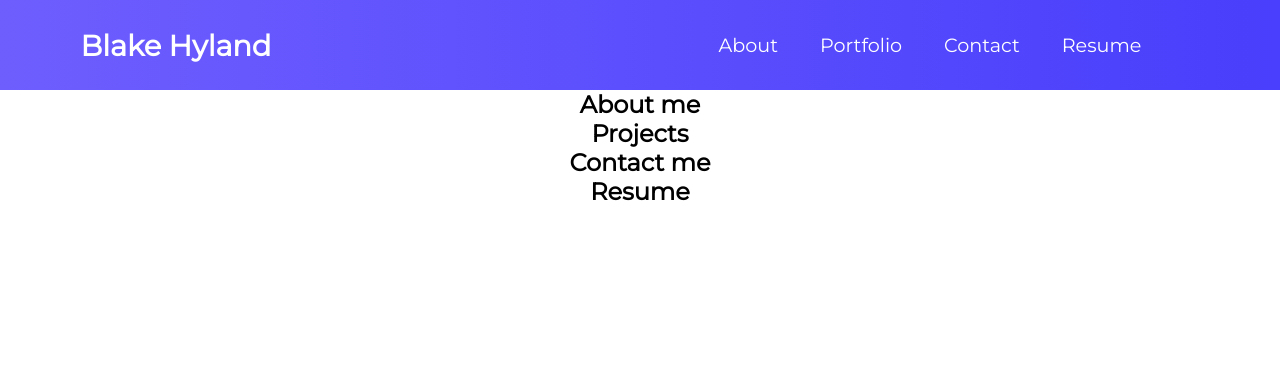
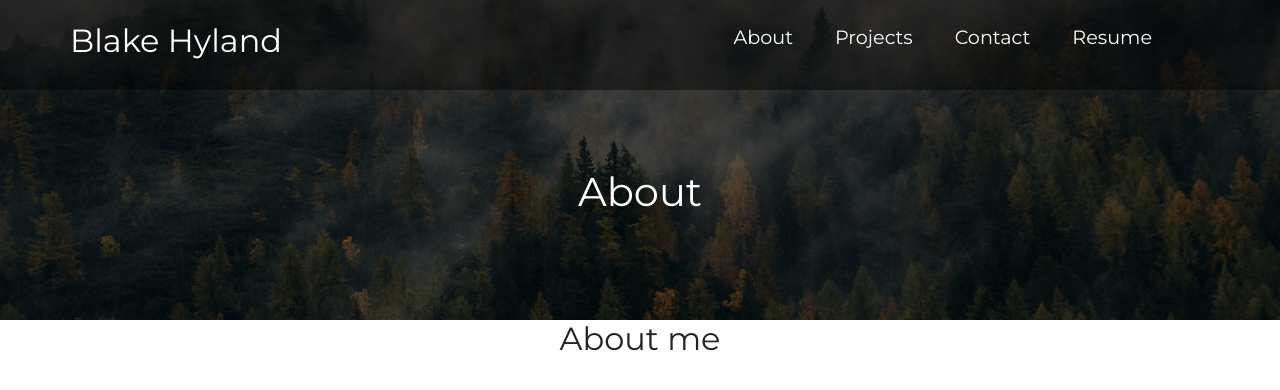
Before and after one commit to bhyland95/React-Portfolio, a React (Create React App) app: page / in a window 1280 px wide. Shown: the top 390 px of the page. Built offline with nearby package versions, Linux system fonts and the light colour scheme.

Commit message:
added heading and navbar

```diff
--- a/package.json
+++ b/package.json
@@ -6,7 +6,9 @@
     "@testing-library/jest-dom": "^5.15.1",
     "@testing-library/react": "^11.2.7",
     "@testing-library/user-event": "^12.8.3",
+    "bootstrap": "^5.1.3",
     "react": "^17.0.2",
+    "react-bootstrap": "^2.0.3",
     "react-dom": "^17.0.2",
     "react-scripts": "4.0.3",
     "web-vitals": "^1.1.2"
--- a/src/App.js
+++ b/src/App.js
@@ -5,20 +5,37 @@ import Resume from './components/Resume'
 import Contact from './components/Contact'
 import Header from './components/Header/Header';
 import Projects from './components/Projects'
+import { MenuItems } from './components/Navbar/MenuItems';
+import Navbar2 from './components/Nav';
+import "bootstrap/dist/css/bootstrap.min.css"
+
 
 
 function App() {
 
+  const [currentPage, setCurrentPage] = useState(MenuItems[0].title)
+
+  function renderPage() {
+    switch (currentPage) {
+      case 'Projects':
+        return <Projects />
+      case 'Contact':
+        return <Contact />
+      case 'Resume':
+        return <Resume />
+      default:
+        return <About />
+    }
+  }
+
+
+
 
   return (
     <div>
-        <Header />
-
+      <Header setCurrentPage={setCurrentPage} />
       <main>
-        <About />
-        <Projects />
-        <Contact />
-        <Resume />
+        {renderPage()}
       </main>
     </div>
 
--- /dev/null
+++ b/src/components/Header/Header.css
@@ -0,0 +1,18 @@
+.hero-image {
+    background-image: linear-gradient(rgba(0, 0, 0, 0.5), rgba(0, 0, 0, 0.5)), url("../../Assets/Forest.jpg");
+    height: 40vh;
+
+    background-position: center;
+  background-repeat: no-repeat;
+  background-size: cover;
+  position: relative;
+}
+
+.hero-text {
+  text-align: center;
+  position: absolute;
+  top: 60%;
+  left: 50%;
+  transform: translate(-50%, -50%);
+  color: white;
+}
--- a/src/components/Header/Header.js
+++ b/src/components/Header/Header.js
@@ -1,16 +1,38 @@
-import React, {useState} from 'react';
+import React, { useState } from 'react';
 import Navbar from '../Navbar/Navbar'
+import './Header.css'
+import { MenuItems } from '../Navbar/MenuItems';
 
 
 
-function Header() {
 
-return (
-        <header>
-                <nav>
-                        <Navbar />
-                </nav>
-        </header>
+function Header({ setCurrentPage, CurrentTitle }) {
+
+        const [currentTitle, setCurrentTitle] = useState(MenuItems[0].title)
+
+        function renderTitle() {
+                switch (currentTitle) {
+                  case 'Projects':
+                    return "Projects"
+                  case 'Contact':
+                    return "Contact"
+                  case 'Resume':
+                    return "Resume"
+                  default:
+                    return "About"
+                }
+              }
+
+
+        return (
+                <header>
+                        <div className="hero-image">
+                                <nav>
+                                        <Navbar setCurrentPage={setCurrentPage} title='Blake Hyland' setCurrentTitle={setCurrentTitle} />
+                                </nav>
+                                <h1 className="hero-text">{renderTitle()}</h1>
+                        </div>
+                </header>
         )
 
 }
--- /dev/null
+++ b/src/components/Nav/index.js
@@ -0,0 +1,21 @@
+import React from "react"
+import { Navbar, Nav, Container } from "react-bootstrap"
+
+function Navbar2 () {
+
+
+return (
+<Navbar bg="dark" variant="dark">
+    <Container>
+    <Navbar.Brand href="#home">Navbar</Navbar.Brand>
+    <Nav className="me-auto">
+      <Nav.Link href="#home">Home</Nav.Link>
+      <Nav.Link href="#features">Features</Nav.Link>
+      <Nav.Link href="#pricing">Pricing</Nav.Link>
+    </Nav>
+    </Container>
+  </Navbar>
+)
+}
+
+export default Navbar2
--- a/src/components/Navbar/MenuItems.js
+++ b/src/components/Navbar/MenuItems.js
@@ -5,7 +5,7 @@ export const MenuItems = [
         cName: 'nav-links'
     },
     {
-        title: 'Portfolio',
+        title: 'Projects',
         url: "#",
         cName: 'nav-links'
     },
--- a/src/components/Navbar/Navbar.css
+++ b/src/components/Navbar/Navbar.css
@@ -1,5 +1,6 @@
 .NavbarItems{
-    background: linear-gradient(90deg, rgb(110, 94, 254) 0%, rgba(73,63,252,1) 100%);
+    background: rgba(0, 0, 0, 0.45);
+
     height: 90px;
     display: flex;
     align-items: center;
--- a/src/components/Navbar/Navbar.js
+++ b/src/components/Navbar/Navbar.js
@@ -2,19 +2,24 @@ import React from "react";
 import { MenuItems } from "./MenuItems"
 import './Navbar.css'
 
-function Navbar() {
+function Navbar({setCurrentPage, title, setCurrentTitle}) {
 
 
 
         return (
                 <nav className="NavbarItems">
-                        <h2 className="navbar-name">Blake Hyland</h2>
+                        <h2 className="navbar-name">{title}</h2>
 
                         <ul className='nav-menu'>
                                 {MenuItems.map((item, index) => {
                                         return (
                                                 <li key={index}>
-                                                        <a className={item.cName} href={item.url}>
+                                                        <a
+                                                        className={item.cName}
+                                                        href={item.url}
+                                                        onClick={()=> {setCurrentPage(item.title);  setCurrentTitle(item.title)}}
+                                                        // onClick={()=> setCurrentTitle(item.title)}
+                                                        >
                                                                 {item.title}
                                                         </a>
                                                 </li>
```
Also changed, not shown: src/Assets/Forest.jpg (added), 1 other file (tests, documents, lock files or other folders).
